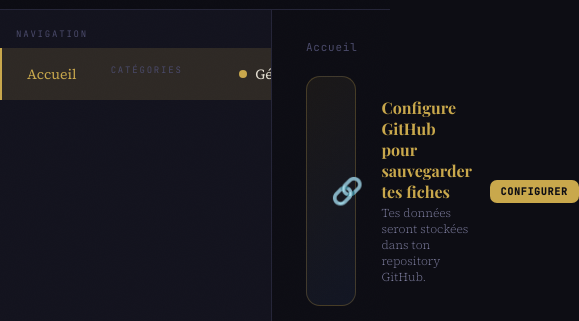
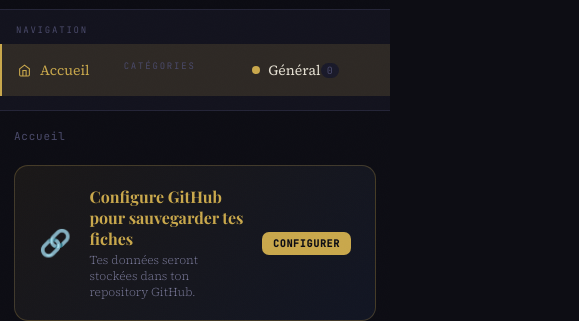
Before and after one commit to antoninbld/fiches-connaissances, a plain HTML site: page index.html in a window 390 px wide. Shown: the part 54-375 px from the top of the page, 579 px wide, since content can reach past the window. Drawn offline with nearby package versions, Linux system fonts and the light colour scheme.

Commit message:
Update index.html

```diff
--- a/index.html
+++ b/index.html
@@ -273,6 +273,19 @@
   .link-tags{display:flex;flex-wrap:wrap;gap:6px;margin-top:8px}
   .link-tag{display:inline-flex;align-items:center;gap:5px;padding:4px 9px;background:rgba(201,168,76,.1);border:1px solid rgba(201,168,76,.25);border-radius:6px;font-size:12px;color:var(--gold);cursor:pointer}
   .link-tag:hover{background:rgba(201,168,76,.2)}
+
+  @media (max-width: 980px){
+    #sidebar{width:240px;min-width:240px}
+    #main{padding:24px 20px}
+  }
+
+  @media (max-width: 760px){
+    #layout{display:block}
+    #sidebar{width:100%;min-width:0;position:relative;top:0;height:auto;max-height:45vh;border-right:none;border-bottom:1px solid var(--border);padding:14px 0}
+    #main{padding:18px 14px}
+    .n1-left,.n2-left,.n3-left{min-width:0;overflow:hidden;text-overflow:ellipsis;white-space:nowrap}
+    .n1,.n2,.n3{padding-right:12px}
+  }
 
 </style>
 </head>
```
